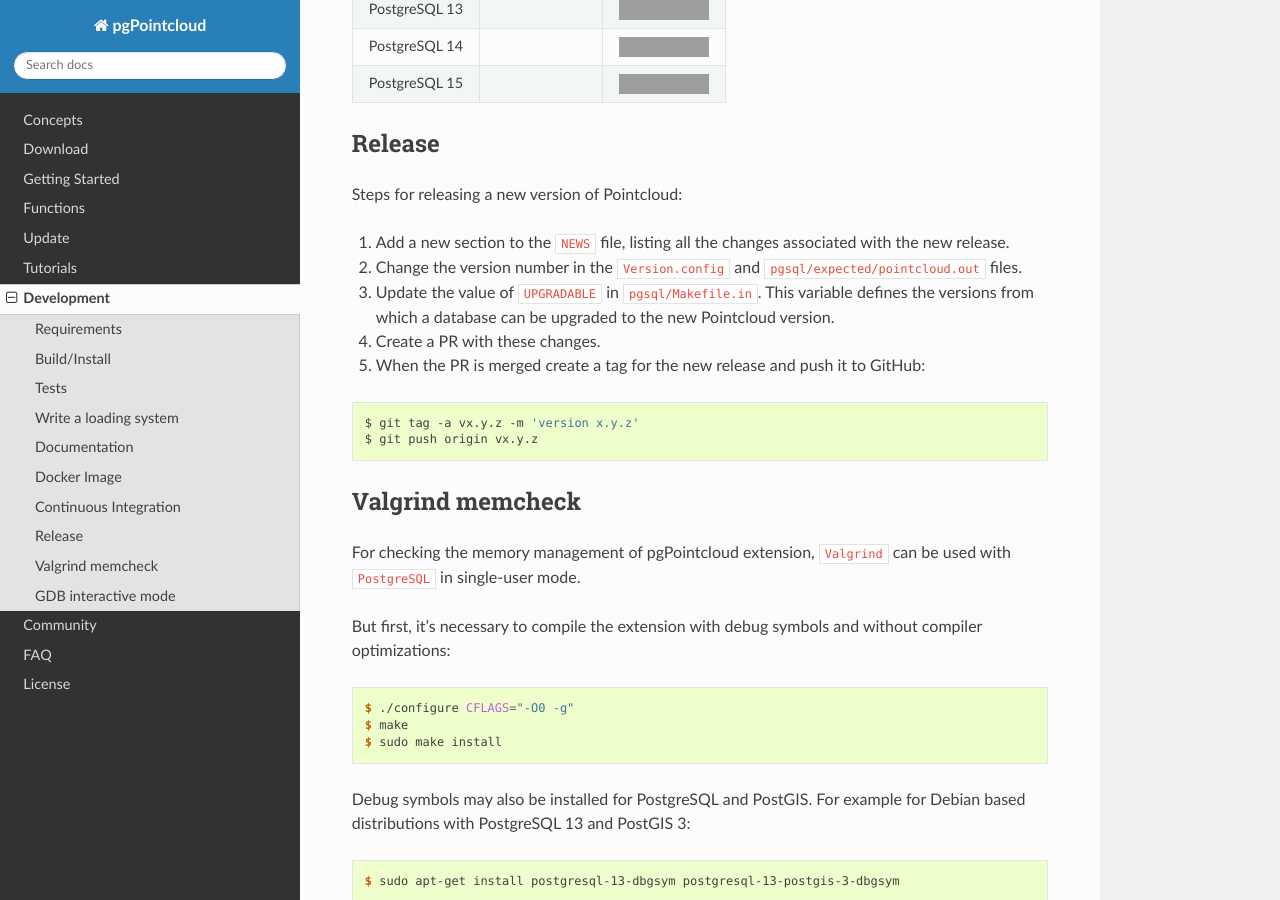
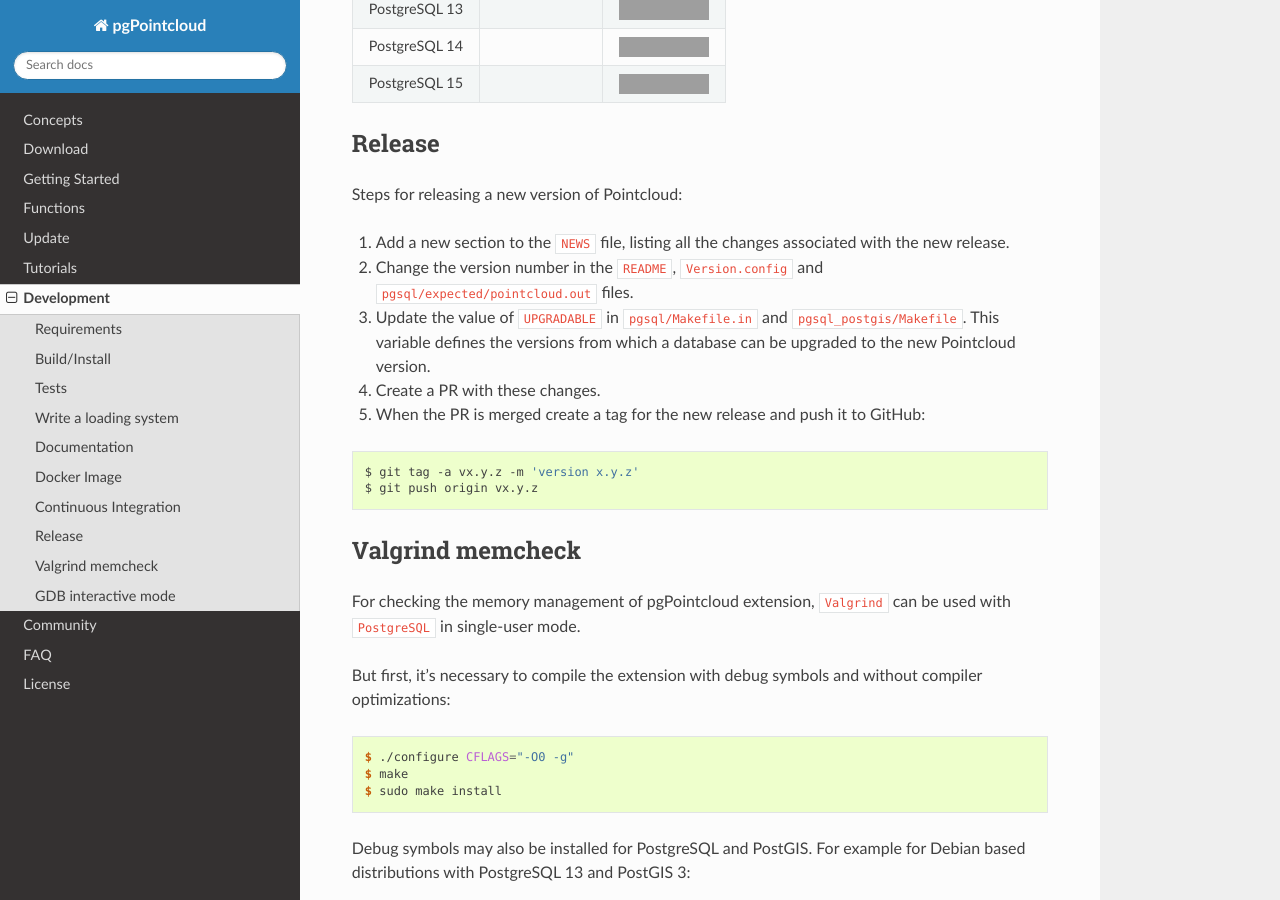
Before and after one commit to pgpointcloud/pointcloud, a Sphinx documentation site: the page built from doc/development.rst, in a window 1280 px wide and 900 px high, scrolled down 2801 px. Built offline with Sphinx 7.4.7 and the Read the Docs theme 2.0.0, drawn with Linux system fonts in a browser that asks for light colours; grey boxes are pictures that could not be loaded.

Commit message:
Prepare v1.2.4

```diff
--- a/doc/development.rst
+++ b/doc/development.rst
@@ -183,12 +183,12 @@
 1. Add a new section to the ``NEWS`` file, listing all the changes associated
    with the new release.
 
-2. Change the version number in the ``Version.config`` and
+2. Change the version number in the ``README``, ``Version.config`` and
    ``pgsql/expected/pointcloud.out`` files.
 
-3. Update the value of ``UPGRADABLE`` in ``pgsql/Makefile.in``. This variable
-   defines the versions from which a database can be upgraded to the new
-   Pointcloud version.
+3. Update the value of ``UPGRADABLE`` in ``pgsql/Makefile.in`` and
+   ``pgsql_postgis/Makefile``. This variable defines the versions from which a
+   database can be upgraded to the new Pointcloud version.
 
 4. Create a PR with these changes.
 
```
Also changed, not shown: README.md (+1 -1 lines), 5 other files.
